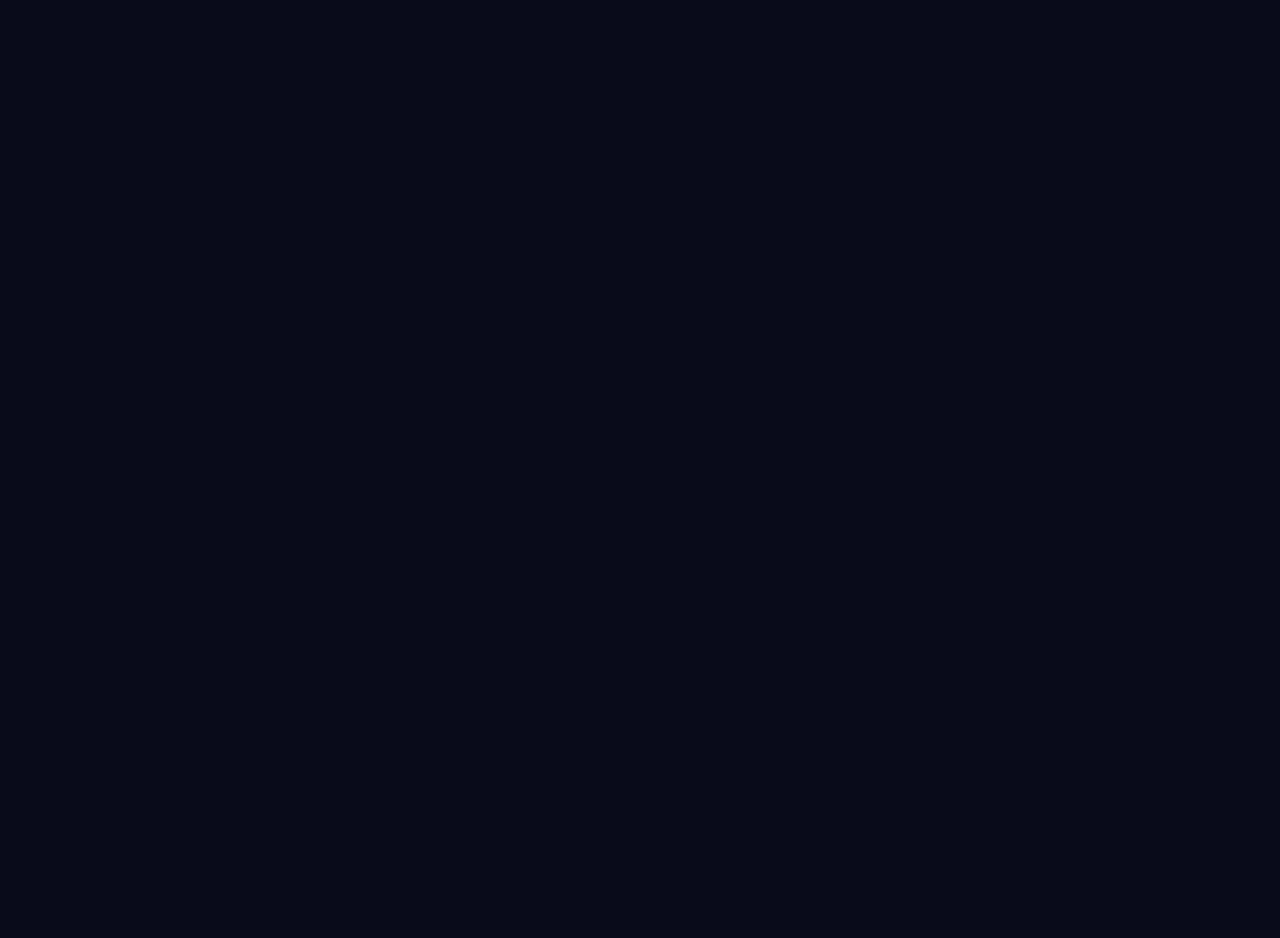
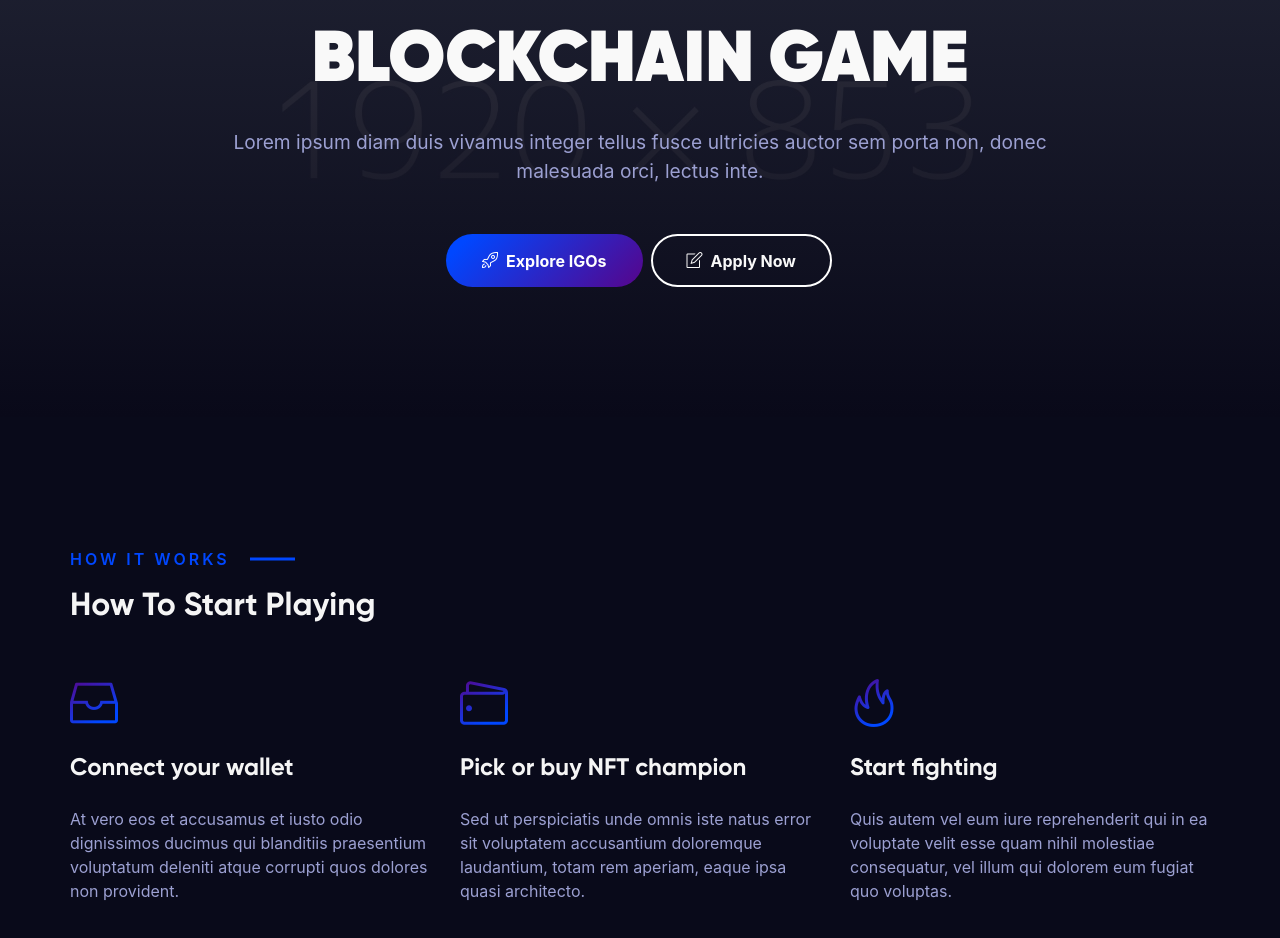
Before and after one commit to anof1r/blockchain-game, a React (Create React App) app: page / in a window 1280 px wide. Shown: the part 160-1098 px from the top of the page. Before the commit the page ends 800 px from the top, so only its background shows below. Built offline with nearby package versions, Linux system fonts and the light colour scheme.

Commit message:
Introduction components

```diff
--- /dev/null
+++ b/src/components/Content/Content.jsx
@@ -0,0 +1,63 @@
+import React from 'react'
+
+function Content() {
+    return (
+        <section className="content-area">
+            <div className="container">
+                <div className="row align-items-center">
+                    <div className="col-12 col-md-6">
+                        <div className="content intro">
+                            <span className="intro-text">sub_heading</span>
+                            <h2>heading</h2>
+                            <p>excerpt</p>
+                            {/* <ul className="list-unstyled items mt-5">
+                                {this.state.contentData.map((item, idx) => {
+                                    return (
+                                        <li key={`cd_${idx}`} className="item">
+                                            <div className="content-list d-flex align-items-center">
+                                                <div className="content-icon">
+                                                    <span className={item.featured}>
+                                                        <i className={item.icon} />
+                                                    </span>
+                                                </div>
+                                                <div className="content-body ml-4">
+                                                    <h3 className="m-0">{item.title}</h3>
+                                                    <p className="mt-3">{item.content}</p>
+                                                </div>
+                                            </div>
+                                        </li>
+                                    );
+                                })}
+                            </ul> */}
+                        </div>
+                    </div>
+                    <div className="col-12 col-md-6">
+                        {/* Blockchain Animation */}
+                        <div className="wrapper-animation d-none d-md-block">
+                            <div className="blockchain-wrapper">
+                                <div className="pyramid">
+                                    <div className="square">
+                                        <div className="triangle" />
+                                        <div className="triangle" />
+                                        <div className="triangle" />
+                                        <div className="triangle" />
+                                    </div>
+                                </div>
+                                <div className="pyramid inverse">
+                                    <div className="square">
+                                        <div className="triangle" />
+                                        <div className="triangle" />
+                                        <div className="triangle" />
+                                        <div className="triangle" />
+                                    </div>
+                                </div>
+                            </div>
+                        </div>
+                    </div>
+                </div>
+            </div>
+        </section>
+    );
+}
+
+export default Content
--- /dev/null
+++ b/src/components/Hero/Hero.jsx
@@ -0,0 +1,29 @@
+import React from 'react'
+
+function Hero() {
+    return (
+        <section className="hero-section">
+            <div className="container">
+                <div className="row align-items-center justify-content-center">
+                <div className="col-12 col-md-6 col-lg-9 text-center">
+                    {/* Hero Content */}
+                    <div className="hero-content">
+                    <div className="intro text-center mb-5">
+                        <span className="intro-text">WEAREHERELABS</span>
+                        <h1 className="mt-4">BLOCKCHAIN GAME</h1>
+                        <p>Lorem ipsum diam duis vivamus integer tellus fusce ultricies auctor sem porta non, donec malesuada orci, lectus inte.</p>
+                    </div>
+                    {/* Buttons */}
+                    <div className="button-group">
+                        <a className="btn btn-bordered active smooth-anchor" href="#explore"><i className="icon-rocket mr-2" />Explore IGOs</a>
+                        <a className="btn btn-bordered-white" href="/apply"><i className="icon-note mr-2" />Apply Now</a>
+                    </div>
+                    </div>
+                </div>
+                </div>
+            </div>
+        </section>
+    );
+}
+
+export default Hero
--- /dev/null
+++ b/src/components/Work/Work.jsx
@@ -0,0 +1,60 @@
+import React from 'react'
+const data = {
+    "sub_heading": "How It Works",
+    "heading": "How To Start Playing",
+    "workData": [
+        {
+            "id": 1,
+            "icon": "icons icon-drawer text-effect",
+            "title": "Connect your wallet",
+            "content": "At vero eos et accusamus et iusto odio dignissimos ducimus qui blanditiis praesentium voluptatum deleniti atque corrupti quos dolores non provident."
+        },
+        {
+            "id": 2,
+            "icon": "icons icon-wallet text-effect",
+            "title": "Pick or buy NFT champion",
+            "content": "Sed ut perspiciatis unde omnis iste natus error sit voluptatem accusantium doloremque laudantium, totam rem aperiam, eaque ipsa quasi architecto."
+        },
+        {
+            "id": 3,
+            "icon": "icons icon-fire text-effect",
+            "title": "Start fighting",
+            "content": "Quis autem vel eum iure reprehenderit qui in ea voluptate velit esse quam nihil molestiae consequatur, vel illum qui dolorem eum fugiat quo voluptas."
+        }
+    ]
+}
+function Work() {
+    return (
+        <section className="work-area">
+            <div className="container">
+                <div className="row">
+                    <div className="col-12">
+                        {/* Intro */}
+                        <div className="intro d-flex justify-content-between align-items-end mb-4">
+                            <div className="intro-content">
+                                <span className="intro-text">{data.sub_heading}</span>
+                                <h3 className="mt-3 mb-0">{data.heading}</h3>
+                            </div>
+                        </div>
+                    </div>
+                </div>
+                <div className="row items">
+                    {data.workData.map((item, idx) => {
+                        return (
+                            <div key={`wd_${idx}`} className="col-12 col-sm-6 col-lg-4 item">
+                                {/* Single Work */}
+                                <div className="single-work">
+                                    <i className={item.icon} />
+                                    <h4>{item.title}</h4>
+                                    <p>{item.content}</p>
+                                </div>
+                            </div>
+                        );
+                    })}
+                </div>
+            </div>
+        </section>
+    );
+}
+
+export default Work
--- a/src/pages/ThemeOne.jsx
+++ b/src/pages/ThemeOne.jsx
@@ -1,10 +1,15 @@
 import React from 'react'
+import Content from '../components/Content/Content'
 import Header from '../components/Header/Header'
+import Hero from '../components/Hero/Hero'
+import Work from '../components/Work/Work'
 
 function ThemeOne() {
   return (
     <div>
         <Header />
+        <Hero />
+        <Work />
     </div>
   )
 }
```
